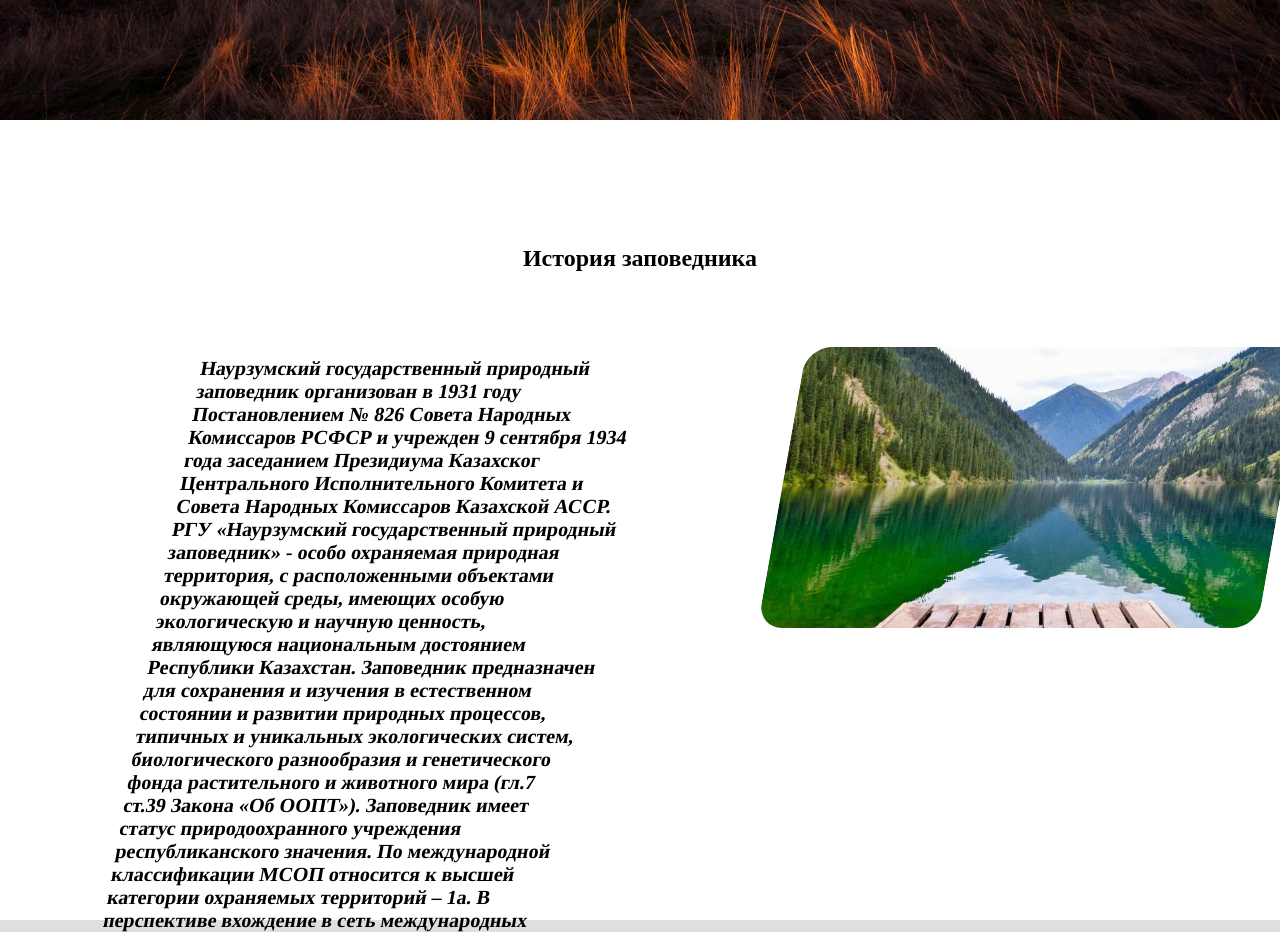
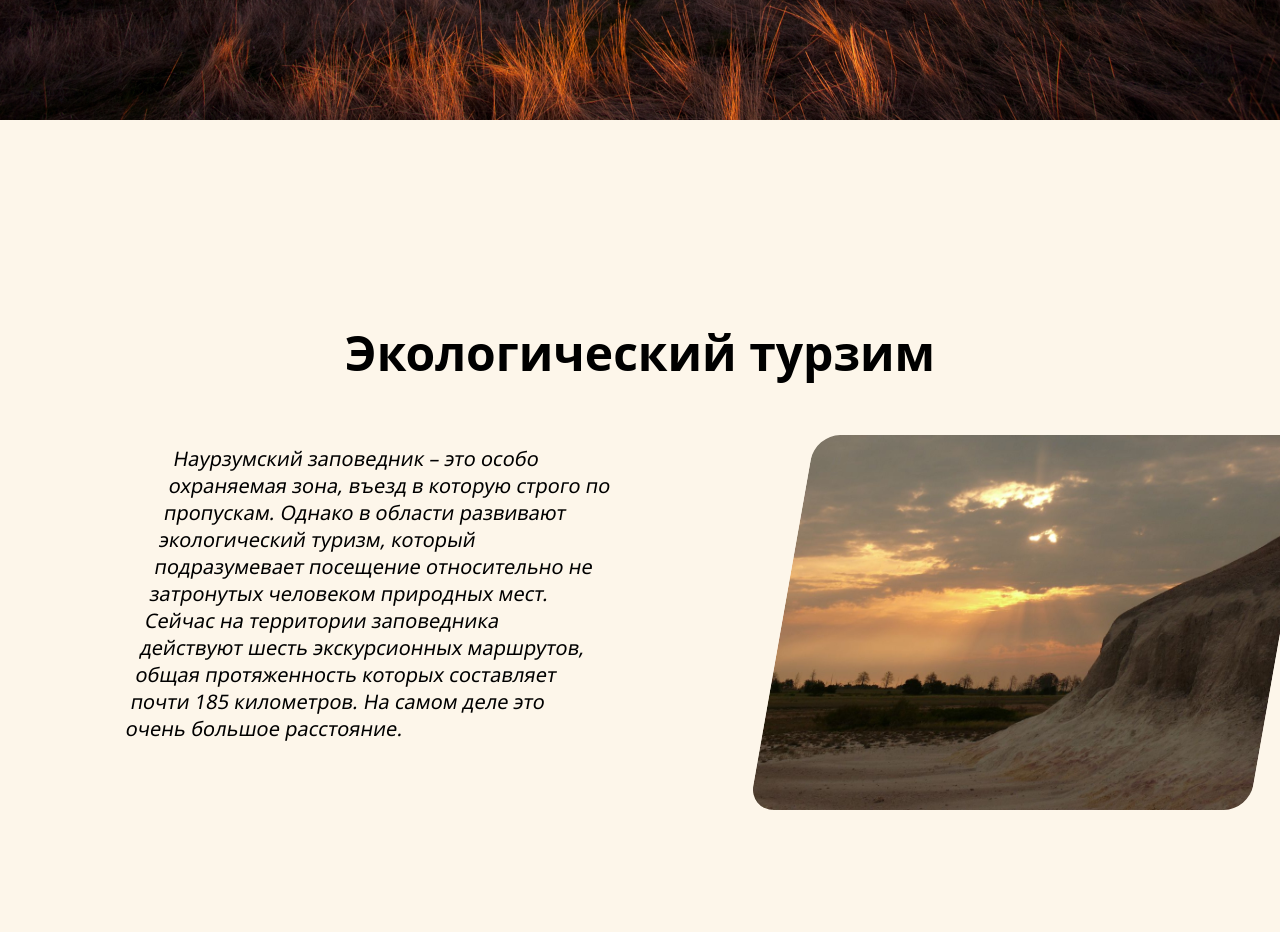
Before and after one commit to TTOB9I3KA/Nauruzim-Nature-Reserve, a plain HTML site: page main.html in a window 1280 px wide. Shown: the part 680-1612 px from the top of the page. Drawn offline with Linux system fonts and the light colour scheme.

Commit message:
upd: 21.05.2024 8:54
Редакция шапки , фона

```diff
--- a/main.html
+++ b/main.html
@@ -24,6 +24,19 @@
 	</header>
 
 	<main class="main__data">
+		<section id="history">
+			<div class="history" >
+				<h1 id="one-word">Экологический турзим</h1>
+				<p>
+					Наурзумский заповедник – это особо охраняемая зона, въезд в которую строго по пропускам.
+					Однако в области развивают экологический туризм, который подразумевает посещение относительно не затронутых человеком
+					природных мест. Сейчас на территории заповедника действуют шесть экскурсионных маршрутов, общая протяженность которых
+					составляет почти 185 километров. На самом деле это очень большое расстояние. </p>
+				<div class="image-container">
+					<img src="./image/plato.jpg" alt="" class="img">
+				</div>
+			</div>
+		</section>
 		<section id="history">
 			<div class="history" >
 				<h1 id="h1">История заповедника</h1>
--- a/style.css
+++ b/style.css
@@ -105,7 +105,10 @@ nav > a {
 }
 
 #one-word {
-	padding-left: 50%;
+	text-align: center;
+	padding-bottom: 50px;
+	font-size: 48px;
+
 }
 
 #two-word {
@@ -127,9 +130,17 @@ nav > a {
 }
 
 #history {
-	background-color: rgb(255, 255, 255);
+	background-color: #FDF6EA;
 	height: 700px;
 	padding-bottom: 150px;
+	font-family:system-ui, -apple-system, BlinkMacSystemFont, 'Segoe UI', Roboto, Oxygen, Ubuntu, Cantarell, 'Open Sans', 'Helvetica Neue', sans-serif;
+	font-weight: normal;
+
+}
+
+#history p {
+	font-family:system-ui, -apple-system, BlinkMacSystemFont, 'Segoe UI', Roboto, Oxygen, Ubuntu, Cantarell, 'Open Sans', 'Helvetica Neue', sans-serif;
+	font-weight: normal;
 
 }
 
@@ -151,7 +162,7 @@ nav > a {
 .img {
 	position: relative;
 	left: 150px;
-	border-radius: 20px;
+	border-radius: 25px;
 	z-index: 1;
 	cursor: pointer;
 }
@@ -444,7 +455,9 @@ button:hover {
 	}
 
 	#two-word {
-		padding-left: 25%;
+		padding-left: 0%;
+		font-size:  0.4em;
+		font-weight: normal;
 	}
 
 
@@ -554,7 +567,9 @@ button:hover {
 	}
 
 	#two-word {
-		padding-left: 25%;
+		padding-left: 0%;
+		font-size:  0.4em;
+		font-weight: normal;
 	}
 
 
```
Also changed, not shown: image/plato.jpg (added).
